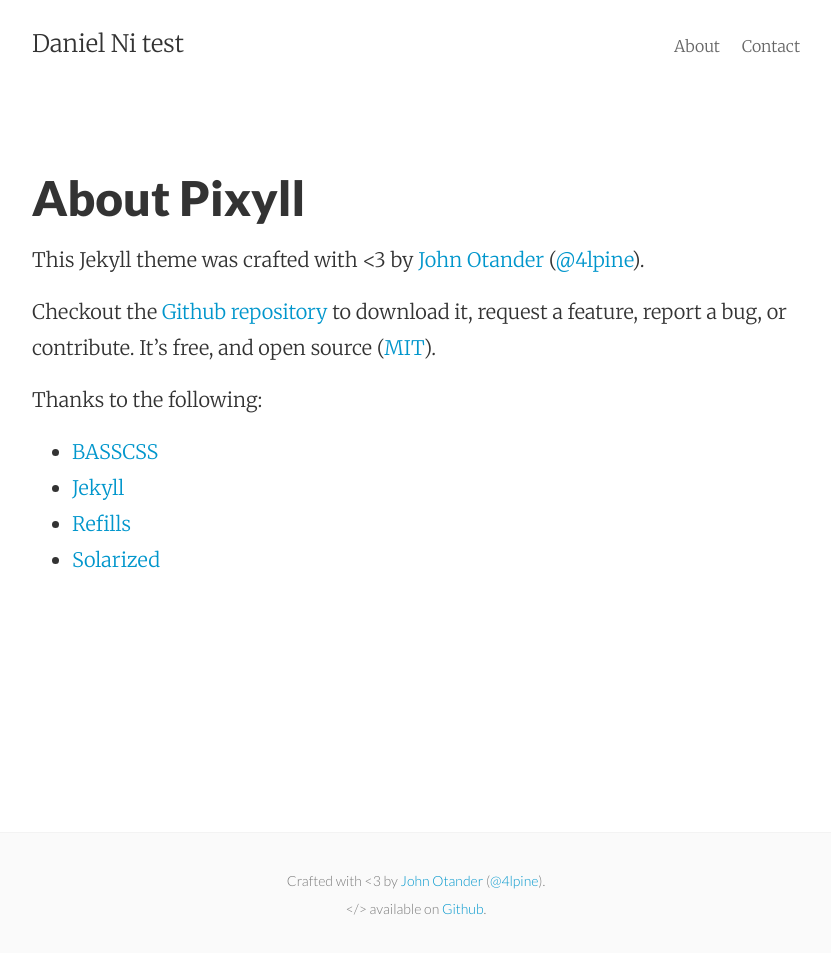
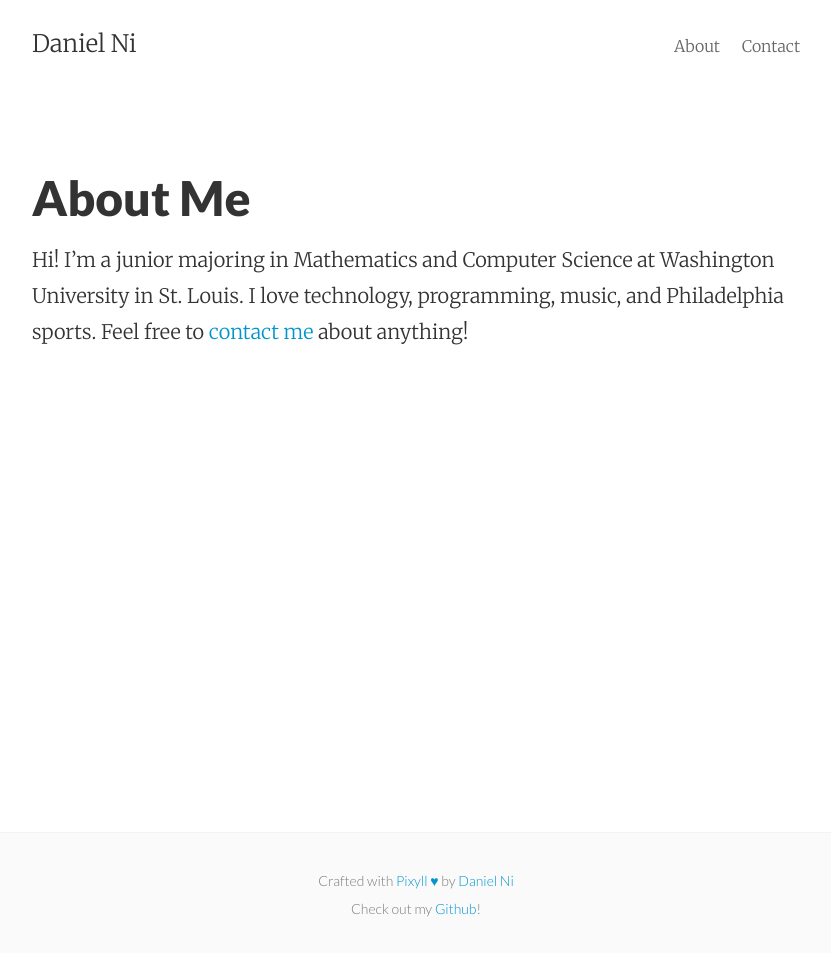
Before and after one commit to DanielNi/danielni.github.io, a Jekyll site: the page built from about.md, in a window 1280 px wide. Shown: the whole page, without its empty margins (224-1055 px from the left). Built offline with Jekyll 4.4.1, drawn with Linux system fonts in a browser that asks for light colours.

```diff
--- a/_config.yml
+++ b/_config.yml
@@ -1,5 +1,5 @@
 # Site settings
-title: Daniel Ni test
+title: Daniel Ni
 email: daniel@danielni.me
 author: Daniel Ni
 description: "My personal site."
--- a/_includes/footer.html
+++ b/_includes/footer.html
@@ -2,8 +2,8 @@
   <div class="p2 wrap">
     <div class="measure mt1 center">
       <small>
-        Crafted with &lt;3 by <a href="http://johnotander.com">John Otander</a> (<a href="https://twitter.com/4lpine">@4lpine</a>).<br>
-        &lt;/&gt; available on <a href="https://github.com/johnotander/pixyll.git">Github</a>.
+        Crafted with <a href="http://pixyll.com">Pixyll ♥</a> by <a href="http://danielni.me">Daniel Ni</a><br>
+        Check out my <a href="https://github.com/DanielNi">Github</a>!
       </small>
     </div>
   </div>
--- a/about.md
+++ b/about.md
@@ -1,19 +1,7 @@
 ---
 layout: page
-title: About Pixyll
+title: About Me
 permalink: /about/
 ---
 
-This Jekyll theme was crafted with <3 by [John Otander](http://johnotander.com)
-([@4lpine](https://twitter.com/4lpine)).
-
-Checkout the [Github repository](https://github.com/johnotander/pixyll) to download it,
-request a feature, report a bug, or contribute. It's free, and open source
-([MIT](http://opensource.org/licenses/MIT)).
-
-Thanks to the following:
-
-* [BASSCSS](http://basscss.com)
-* [Jekyll](http://jekyllrb.com)
-* [Refills](http://refills.bourbon.io/)
-* [Solarized](http://ethanschoonover.com/solarized)
+Hi! I'm a junior majoring in Mathematics and Computer Science at Washington University in St. Louis. I love technology, programming, music, and Philadelphia sports. Feel free to [contact me](http://danielni.me/contact) about anything!
--- a/contact.html
+++ b/contact.html
@@ -6,8 +6,8 @@ permalink: /contact/
 
 <div class="py2">
   <form action="https://forms.brace.io/daniel@danielni.me" method="POST" class="form-stacked form-light">
-    <input type="text" name="email" class="input mobile-block" placeholder="Email Address">
+    <input type="text" name="email" class="input mobile-block" placeholder="Your Email Address">
     <textarea type="text" name="content" class="input mobile-block" rows="5" placeholder="What would you like to say?"></textarea>
-    <input type="submit" class="button button-blue button-big mobile-block" value="Say Hello">
+    <input type="submit" class="button button-blue button-big mobile-block" value="Say Hello!">
   </form>
 </div>
```
Also changed, not shown: 404.md (+1 -1 lines), _posts/2014-06-08-pixyll-has-pagination.md (deleted, +0 -9 lines), _posts/2014-06-09-so-what-is-jekyll.md (deleted, +0 -17 lines), _posts/2014-06-10-see-pixyll-in-action.md (deleted, +0 -89 lines), _posts/2014-06-11-welcome-to-pixyll.markdown (deleted, +0 -26 lines), _posts/2014-09-09-hello-world.markdown (added, +9 -0 lines), 11 other files.
